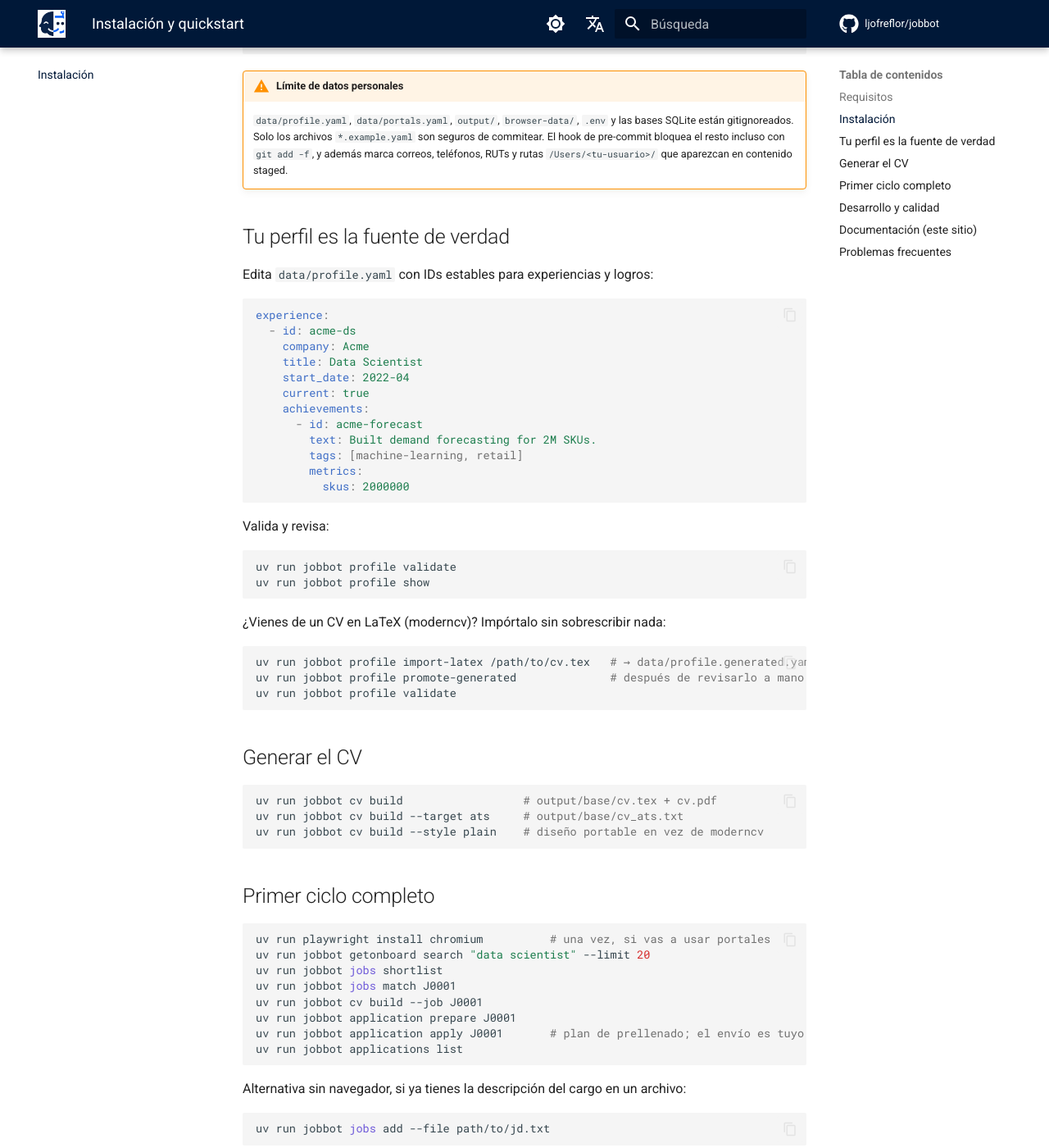
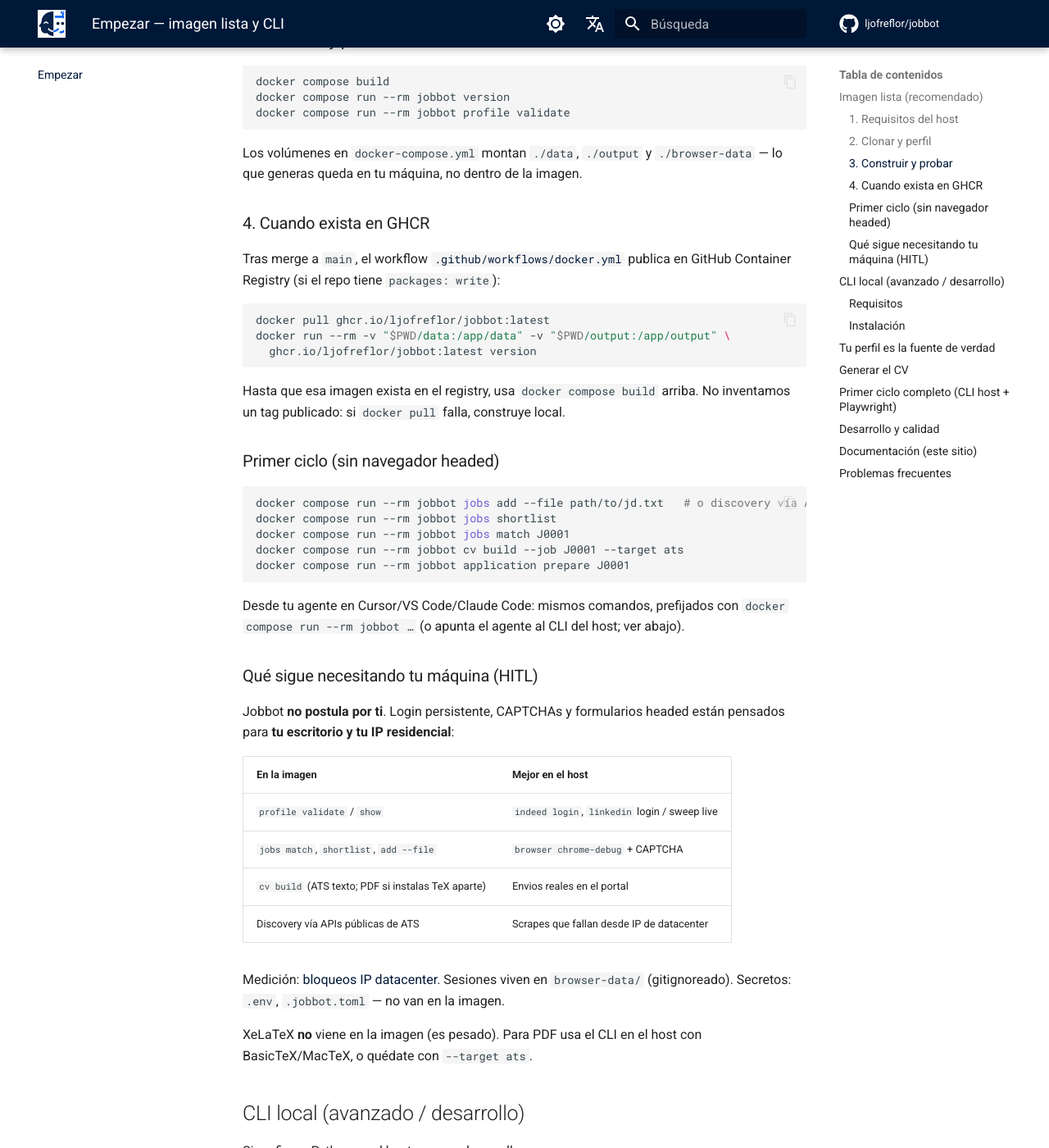
Before and after one commit to ljofreflor/jobbot, an MkDocs documentation site: the page built from docs/instalacion.md, in a window 1280 px wide and 1400 px high, scrolled down 895 px. Shown: the whole window at 82% size. Built offline with MkDocs 1.6.1 and Material for MkDocs 9.7.7, drawn with Linux system fonts in a browser that asks for light colours; comment, search, counter and statistics services are not loaded; some of the changed text lies outside the part shown.

Commit message:
feat(docs): ready Docker image as primary onboarding path
Add Dockerfile/compose and GHCR workflow notes; land CTAs and install docs
lead with docker compose build, keep host CLI as advanced/HITL path.

Co-authored-by: Leonardo Andes Jofre Flor <leonardo.jofre+csld1@consalud.cl>

````diff
--- a/docs/instalacion.md
+++ b/docs/instalacion.md
@@ -1,11 +1,104 @@
 ---
-title: Instalación y quickstart
-description: Requisitos, instalación en tres comandos y el primer ciclo completo de JobBot.
+title: Empezar — imagen lista y CLI
+description: Camino recomendado con Docker; instalación local del CLI como opción avanzada.
 ---
 
-# Instalación y quickstart
+# Empezar
 
-## Requisitos
+Lo más simple: **correr Jobbot desde una imagen con Python, uv y Chromium ya
+instalados**. Instalar el CLI a mano en tu máquina queda como camino avanzado
+(desarrollo, contribuciones, o HITL con navegador headed en tu escritorio).
+
+El canal sigue siendo Cursor, VS Code, Claude Code u otro agente/IDE: pegas un
+link, pides postular, y el agente ejecuta `jobbot` — en el contenedor o en el
+host.
+
+## Imagen lista (recomendado)
+
+Hoy no hay un binario SaaS: la “descarga” es una **imagen Docker** que construyes
+desde este repo (o, cuando el workflow de GHCR publique en `main`, la tiras con
+`docker pull`).
+
+### 1. Requisitos del host
+
+- [Docker](https://docs.docker.com/get-docker/) (Engine + Compose v2).
+- Git, para clonar el repo y montar `data/`, `output/` y `browser-data/` en tu disco.
+
+### 2. Clonar y perfil
+
+```bash
+git clone https://github.com/ljofreflor/jobbot.git && cd jobbot
+cp data/profile.example.yaml data/profile.yaml
+# opcional:
+# cp .jobbot.toml.example .jobbot.toml
+# cp data/portals.example.yaml data/portals.yaml
+```
+
+Edita `data/profile.yaml` en el host (sigue siendo la única fuente de verdad;
+está gitignoreado).
+
+### 3. Construir y probar
+
+```bash
+docker compose build
+docker compose run --rm jobbot version
+docker compose run --rm jobbot profile validate
+```
+
+Los volúmenes en `docker-compose.yml` montan `./data`, `./output` y
+`./browser-data` — lo que generas queda en tu máquina, no dentro de la imagen.
+
+### 4. Cuando exista en GHCR
+
+Tras merge a `main`, el workflow [`.github/workflows/docker.yml`](https://github.com/ljofreflor/jobbot/blob/main/.github/workflows/docker.yml)
+publica en GitHub Container Registry (si el repo tiene `packages: write`):
+
+```bash
+docker pull ghcr.io/ljofreflor/jobbot:latest
+docker run --rm -v "$PWD/data:/app/data" -v "$PWD/output:/app/output" \
+  ghcr.io/ljofreflor/jobbot:latest version
+```
+
+Hasta que esa imagen exista en el registry, usa `docker compose build` arriba.
+No inventamos un tag publicado: si `docker pull` falla, construye local.
+
+### Primer ciclo (sin navegador headed)
+
+```bash
+docker compose run --rm jobbot jobs add --file path/to/jd.txt   # o discovery vía API
+docker compose run --rm jobbot jobs shortlist
+docker compose run --rm jobbot jobs match J0001
+docker compose run --rm jobbot cv build --job J0001 --target ats
+docker compose run --rm jobbot application prepare J0001
+```
+
+Desde tu agente en Cursor/VS Code/Claude Code: mismos comandos, prefijados con
+`docker compose run --rm jobbot …` (o apunta el agente al CLI del host; ver abajo).
+
+### Qué sigue necesitando tu máquina (HITL)
+
+Jobbot **no postula por ti**. Login persistente, CAPTCHAs y formularios headed
+están pensados para **tu escritorio y tu IP residencial**:
+
+| En la imagen | Mejor en el host |
+|--------------|------------------|
+| `profile validate` / `show` | `indeed login`, `linkedin` login / sweep live |
+| `jobs match`, `shortlist`, `add --file` | `browser chrome-debug` + CAPTCHA |
+| `cv build` (ATS texto; PDF si instalas TeX aparte) | Envios reales en el portal |
+| Discovery vía APIs públicas de ATS | Scrapes que fallan desde IP de datacenter |
+
+Medición: [bloqueos IP datacenter](blog/posts/2026-09-24-bloqueos-ip-datacenter.md).
+Sesiones viven en `browser-data/` (gitignoreado). Secretos: `.env`,
+`.jobbot.toml` — no van en la imagen.
+
+XeLaTeX **no** viene en la imagen (es pesado). Para PDF usa el CLI en el host
+con BasicTeX/MacTeX, o quédate con `--target ats`.
+
+## CLI local (avanzado / desarrollo)
+
+Si prefieres Python en el host, o vas a desarrollar:
+
+### Requisitos
 
 - Python 3.12 o superior.
 - [uv](https://docs.astral.sh/uv/) para dependencias y ejecución.
@@ -15,7 +108,7 @@ description: Requisitos, instalación en tres comandos y el primer ciclo complet
 - Chromium de Playwright, solo para los comandos que abren un portal:
   `uv run playwright install chromium`.
 
-## Instalación
+### Instalación
 
 ```bash
 git clone https://github.com/ljofreflor/jobbot.git && cd jobbot
@@ -64,10 +157,11 @@ experience:
           skus: 2000000
 ```
 
-Valida y revisa:
+Valida y revisa (imagen o CLI):
 
 ```bash
-uv run jobbot profile validate
+docker compose run --rm jobbot profile validate
+# o: uv run jobbot profile validate
 uv run jobbot profile show
 ```
 
@@ -87,7 +181,7 @@ uv run jobbot cv build --target ats     # output/base/cv_ats.txt
 uv run jobbot cv build --style plain    # diseño portable en vez de moderncv
 ```
 
-## Primer ciclo completo
+## Primer ciclo completo (CLI host + Playwright)
 
 ```bash
 uv run playwright install chromium          # una vez, si vas a usar portales
@@ -118,7 +212,7 @@ uv run jobbot jobs search "Senior Data Scientist" --location Santiago --limit 20
     Los comandos que abren un navegador (`indeed`, `linkedin`, `getonboard`,
     `browser chrome-debug`) están pensados para tu máquina y tu conexión
     residencial. El descubrimiento vía APIs públicas de ATS funciona desde
-    cualquier parte. El porqué está medido en
+    cualquier parte (incluida la imagen). El porqué está medido en
     [este post](blog/posts/2026-09-24-bloqueos-ip-datacenter.md).
 
 ## Desarrollo y calidad
@@ -145,7 +239,9 @@ del runtime: `uv sync --group docs`.
 
 | Problema | Solución |
 |----------|----------|
-| `xelatex` not found | Instala BasicTeX/MacTeX, abre una shell nueva, verifica con `which xelatex` |
+| `docker compose build` lento / falla Playwright | Revisa red; la imagen instala Chromium con `--with-deps` |
+| `ghcr.io/... pull` 404 | La imagen aún no está publicada; usa `docker compose build` |
+| `xelatex` not found | En host: BasicTeX/MacTeX; en imagen: usa `--target ats` |
 | Fuente no encontrada | La plantilla usa Times New Roman / Helvetica. En Linux instala esas fuentes o edita `templates/cv.tex.j2` |
 | `PROFILE INVALID` | Corrige fechas, IDs y correos que reporta `profile validate` |
 | PDF vacío | Revisa `output/base/build.log` |
--- a/docs/overrides/home.html
+++ b/docs/overrides/home.html
@@ -46,8 +46,8 @@
             In Cursor, VS Code, Claude Code, or any agent IDE: paste a link, ask to apply, and Jobbot advances match → CV → plan — you still press send.
           </p>
           <div class="jb-hero__actions">
-            <a class="jb-btn jb-btn--primary" href="../instalacion/">Install</a>
-            <a class="jb-btn jb-btn--ghost" href="../blog/">Read the blog</a>
+            <a class="jb-btn jb-btn--primary" href="../instalacion/#imagen-lista-recomendado">Run ready image</a>
+            <a class="jb-btn jb-btn--ghost" href="../instalacion/#cli-local-avanzado-desarrollo">Local CLI</a>
           </div>
         {% else %}
           <h1 class="jb-hero__title">Escribe en tu agente. Jobbot avanza la postulación.</h1>
@@ -55,8 +55,8 @@
             En Cursor, VS Code, Claude Code u otro agente/IDE: pegas un link, pides postular, y Jobbot avanza match → CV → plan — el envío lo haces tú.
           </p>
           <div class="jb-hero__actions">
-            <a class="jb-btn jb-btn--primary" href="instalacion/">Instalar</a>
-            <a class="jb-btn jb-btn--ghost" href="blog/">Leer el blog</a>
+            <a class="jb-btn jb-btn--primary" href="instalacion/#imagen-lista-recomendado">Usar imagen lista</a>
+            <a class="jb-btn jb-btn--ghost" href="instalacion/#cli-local-avanzado-desarrollo">CLI local</a>
           </div>
         {% endif %}
 
--- a/mkdocs.yml
+++ b/mkdocs.yml
@@ -109,7 +109,7 @@ extra:
 
 nav:
   - Inicio: index.md
-  - Instalación: instalacion.md
+  - Empezar: instalacion.md
   - Comandos: comandos.md
   - Prior art: prior-art.md
   - Blog:
````
Also changed, not shown: README.md (+18 -0 lines), docker-compose.yml (added, +26 -0 lines), docs/en/index.md (+8 -5 lines), docs/index.md (+10 -10 lines), 4 other files.
